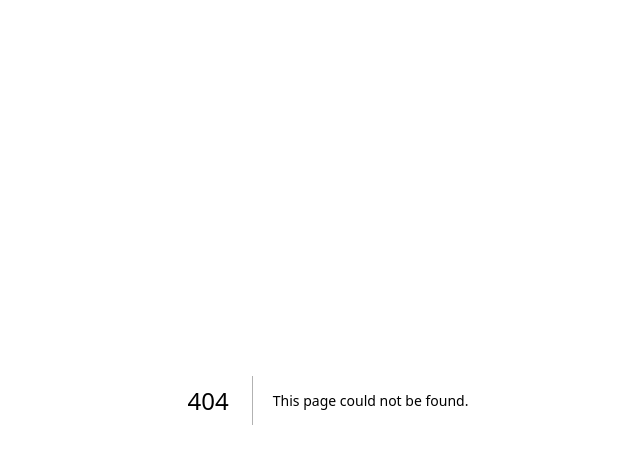
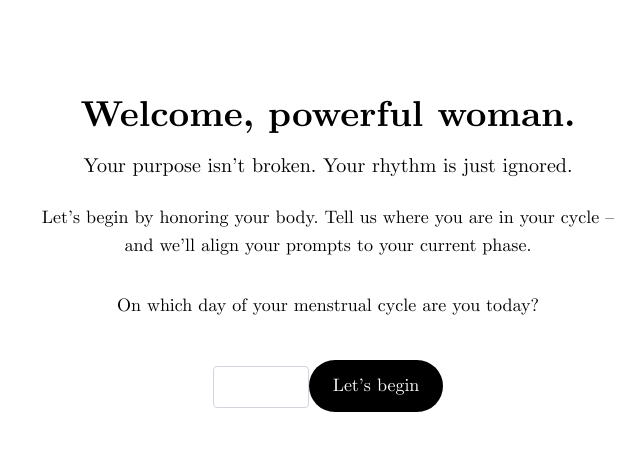
Before and after one commit to DrMvF/ikigaistrategist, a Next.js app: page /onboarding in a window 1280 px wide. Before the commit this address had no page. Shown: the top 464 px of the page, without its empty margins (312-952 px from the left). Built offline with nearby package versions, Linux system fonts and the light colour scheme.

Commit message:
Update StartPage text and add onboarding page with cycle day input

```diff
--- /dev/null
+++ b/app/onboarding/page.tsx
@@ -0,0 +1,69 @@
+'use client';
+
+import { useState } from 'react';
+import { useRouter } from 'next/navigation';
+
+export default function OnboardingPage() {
+  const [cycleDay, setCycleDay] = useState<number | ''>('');
+  const [error, setError] = useState('');
+  const router = useRouter();
+
+  const determinePhase = (day: number) => {
+    if (day >= 1 && day <= 5) return 'menstruation';
+    if (day >= 6 && day <= 13) return 'follicular';
+    if (day >= 14 && day <= 18) return 'ovulation';
+    if (day >= 19 && day <= 35) return 'luteal';
+    return 'unknown';
+  };
+
+  const handleStart = () => {
+    if (typeof cycleDay === 'number' && cycleDay >= 1 && cycleDay <= 35) {
+      const phase = determinePhase(cycleDay);
+      localStorage.setItem('cycle_day', cycleDay.toString());
+      localStorage.setItem('cycle_phase', phase);
+      router.push('/navigator');
+    } else {
+      setError('Please enter a valid day between 1 and 35.');
+    }
+  };
+
+  return (
+    <div className="flex flex-col min-h-screen items-center justify-start px-8 sm:px-20 pt-24 font-cm text-black dark:text-white bg-white dark:bg-black">
+      <main className="max-w-xl w-full text-center">
+        <h1 className="text-3xl sm:text-4xl font-bold mb-4">
+          Welcome, powerful woman.
+        </h1>
+        <p className="text-lg sm:text-xl mb-6">
+          Your purpose isn’t broken. Your rhythm is just ignored.
+        </p>
+        <p className="text-base sm:text-lg mb-4">
+          Let’s begin by honoring your body.
+          Tell us where you are in your cycle –
+          and we’ll align your prompts to your current phase.
+        </p>
+
+        <label className="block text-lg mb-2 mt-8" htmlFor="cycleDay">
+          On which day of your menstrual cycle are you today?
+        </label>
+        <input
+          type="number"
+          id="cycleDay"
+          min={1}
+          max={35}
+          value={cycleDay}
+          onChange={(e) => setCycleDay(Number(e.target.value))}
+          className="w-24 text-center px-3 py-2 rounded border border-gray-300 dark:border-gray-600 bg-white dark:bg-black text-black dark:text-white"
+        />
+
+        {error && <p className="text-red-500 mt-2">{error}</p>}
+
+        <button
+          onClick={handleStart}
+          className="mt-8 bg-black text-white dark:bg-white dark:text-black px-6 py-3 rounded-full text-lg hover:bg-[#383838] dark:hover:bg-[#e5e5e5] transition-colors"
+        >
+          Let’s begin
+        </button>
+      </main>
+    </div>
+  );
+}
--- a/app/start/page.tsx
+++ b/app/start/page.tsx
@@ -8,24 +8,25 @@ export default function StartPage() {
           Ikigai Strategist
         </h1>
 
-        <p className="text-xl sm:text-2xl">
-          A radically simple, deeply powerful habit tracker
+        <p className="text-xl sm:text-2xl max-w-xl">
+          A cycle-aware clarity system – built for women who feel deeply, think relentlessly, and want to trust their rhythm again.
         </p>
 
         <div className="h-12 sm:h-16" />
 
         <p className="text-lg sm:text-xl">
-          Speak your truth. Track your rhythm.
+          Your purpose isn’t broken.
+          Your rhythm is just ignored.
         </p>
         <p className="text-lg sm:text-xl mb-12">
-          Align with what truly matters – and make it a way of life.
+          Begin your journey from where you are – hormonally, emotionally, meaningfully.
         </p>
 
         <a
-          href="/navigator"
+          href="/onboarding"
           className="cursor-pointer rounded-full bg-black text-white px-6 py-3 text-lg sm:text-xl text-center hover:bg-[#383838] transition-colors dark:bg-white dark:text-black dark:hover:bg-[#e5e5e5]"
         >
-          Start your journey here
+          Begin with your cycle
         </a>
       </main>
     </div>
```
